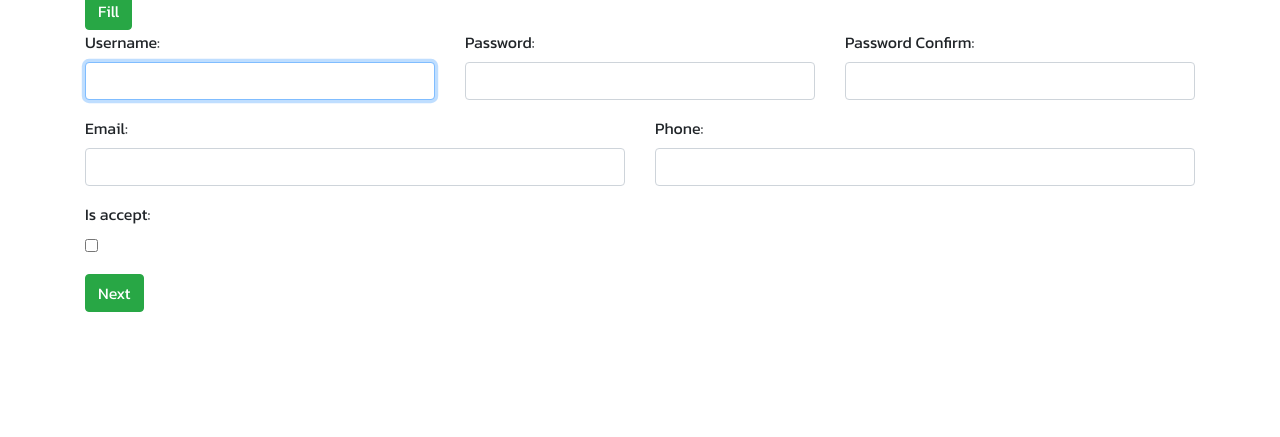
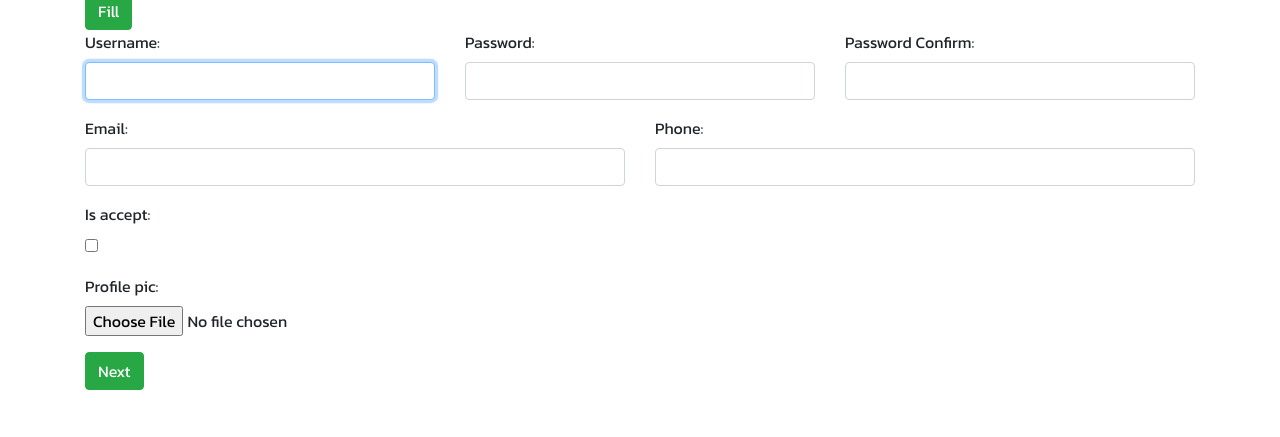
Before and after one commit to sahussawud/InternetOfDonationThings, a Django app: page /register/step1/ in a window 1280 px wide. Shown: the part 263-700 px from the top of the page. Run offline with Django 3.2, Linux system fonts and the light colour scheme; some libraries are stand-ins or nearby versions.

Commit message:
fixed bug register form / create profile page

```diff
--- a/IODT/attendance/urls.py
+++ b/IODT/attendance/urls.py
@@ -15,7 +15,7 @@ Including another URLconf
 """
 from django.contrib import admin
 from django.urls import include, path
-from register.views import my_login
+from register.views import my_login, my_profile
 
 urlpatterns = [
     path('admin/', admin.site.urls),
@@ -24,4 +24,5 @@ urlpatterns = [
     path('management/', include('management.urls')),
     path('donations/', include('donations.urls')),
     path('login/', my_login, name='login'),
+    path('profile/', my_profile, name='profile'),
 ]
--- a/IODT/register/forms.py
+++ b/IODT/register/forms.py
@@ -31,7 +31,7 @@ class regForm(UserCreationForm):
     email = forms.EmailField(widget=
         forms.TextInput(attrs={'class':'form-control'}),
     )
-    # profile_pic = forms.ImageField(required=False)
+    profile_pic = forms.ImageField(required=True)
 
     class Meta:
         model = user
@@ -45,7 +45,7 @@ class regForm(UserCreationForm):
             'email',
             'phone',
             'is_accept',
-            # 'profile_pic',
+            'profile_pic',
         )
 
     def save(self, commit=True):
@@ -56,7 +56,7 @@ class regForm(UserCreationForm):
         user.email = self.cleaned_data['email']
         user.phone = self.cleaned_data['phone']
         user.is_accept = self.cleaned_data['is_accept']
-        # user.profile_pic = self.cleaned_data['profile_pic']
+        user.profile_pic = self.cleaned_data['profile_pic']
 
         if commit:
             user.save()
--- a/IODT/register/templates/register/register.html
+++ b/IODT/register/templates/register/register.html
@@ -3,7 +3,7 @@
 
 <h2>Register Step 1</h2>
 <button type="button" class="btn btn-success" onclick="fill()">Fill</button>
-<form method="POST">
+<form method="POST" enctype="multipart/form-data">
     {% csrf_token %}
     {% for field in form %}
 
@@ -37,18 +37,7 @@
 </form>
 
 <script>
-    function change_step () {
-        var step1 = document.getElementById('step1').style.display;
-        var step2 = document.getElementById('step2').style.display;
-        var step3 = document.getElementById('step2').style.display;
-        if (step1 == 'block'){
-            document.getElementById('step1').style.display = 'none';
-            document.getElementById('step2').style.display = 'block';
-        } else if (step2 == 'block'){
-            document.getElementById('step2').style.display = 'none';
-            document.getElementById('step3').style.display = 'block';
-        }
-    }
+
     function fill () {
         document.getElementById('id_username').value = 'ongsuwannoo'
         document.getElementById('id_password1').value = 'ABCD_123456789'
--- a/IODT/register/templates/register/register2.html
+++ b/IODT/register/templates/register/register2.html
@@ -34,7 +34,7 @@
 </form>
 
 <form method="POST" id="donor_form" style="display: none;" onchange="change_form(event)">
-    <input type="text" value="donor_form" name="form_name" style="display: none;">
+    <input type="hidden" name="form_name" value="donor_form">
     <h4 class="text-success mt-3 mb-3">donor_form</h4>
     {% csrf_token %}
     <div class="row">
--- a/IODT/register/views.py
+++ b/IODT/register/views.py
@@ -61,7 +61,7 @@ def register(request):
     context['list_close_row'] = ["password2", "last_name", "phone"]
 
     if request.method == 'POST':
-        form = regForm(request.POST)
+        form = regForm(request.POST, request.FILES)
         context['form'] = form
         if form.is_valid():
             form.save()
@@ -69,7 +69,7 @@ def register(request):
             raw_password = form.cleaned_data.get('password1')
             user = authenticate(username=username, password=raw_password)
             login(request, user)
-            return redirect('register/register2.html')
+            return redirect('register2')
     else:
         form = regForm()
         context['form'] = form
@@ -122,4 +122,9 @@ def register2(request):
                     sex = sex[0]
                 )
                 recipient_form_person.save()
+        return redirect('profile')
     return render(request, 'register/register2.html', context)
+
+def my_profile(request):
+    context = {}
+    return render(request, 'register/profile.html', context)
--- a/IODT/templates/base2.html
+++ b/IODT/templates/base2.html
@@ -41,7 +41,7 @@
                 Welcome {{ user.get_username }}
             </a>
             <div class="dropdown-menu" aria-labelledby="navbarDropdown">
-                <a class="dropdown-item" href="#">Profile</a>
+                <a class="dropdown-item" href="{% url 'profile' %}">Profile</a>
                 <a class="dropdown-item" href="{% url 'donation_list'%}">My donations</a>
                 <a class="dropdown-item" href="{% url 'ChangePassword' %}">Change Password</a>
                 <div class="dropdown-divider"></div>
--- a/IODT/templates/login.html
+++ b/IODT/templates/login.html
@@ -25,6 +25,7 @@
                 <button type="button" class="btn btn-secondary" data-dismiss="modal">Close</button>
                 <button type="submit" class="btn btn-success">Login</button>
             </div>
+            <input type="hidden" name="next" value="{{ request.path }}">
             </div>
         </div>
     </div>
```
